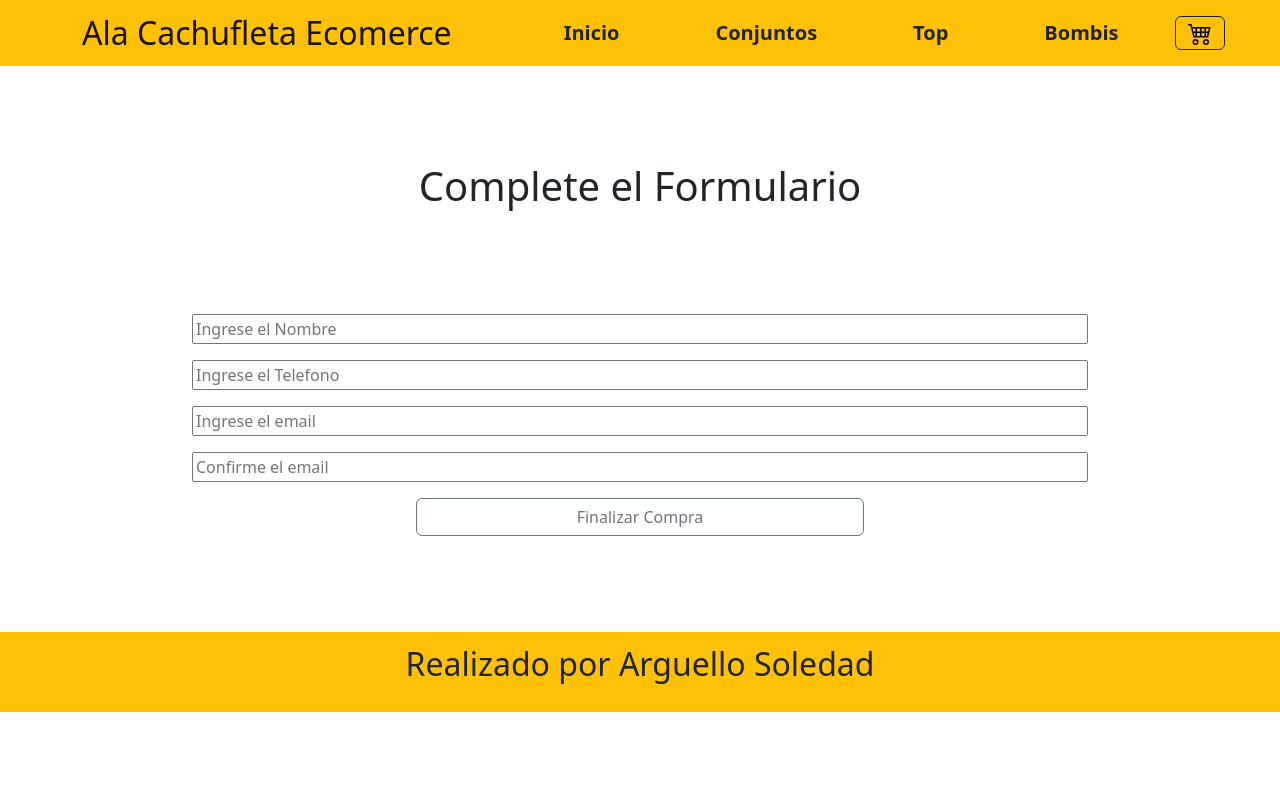
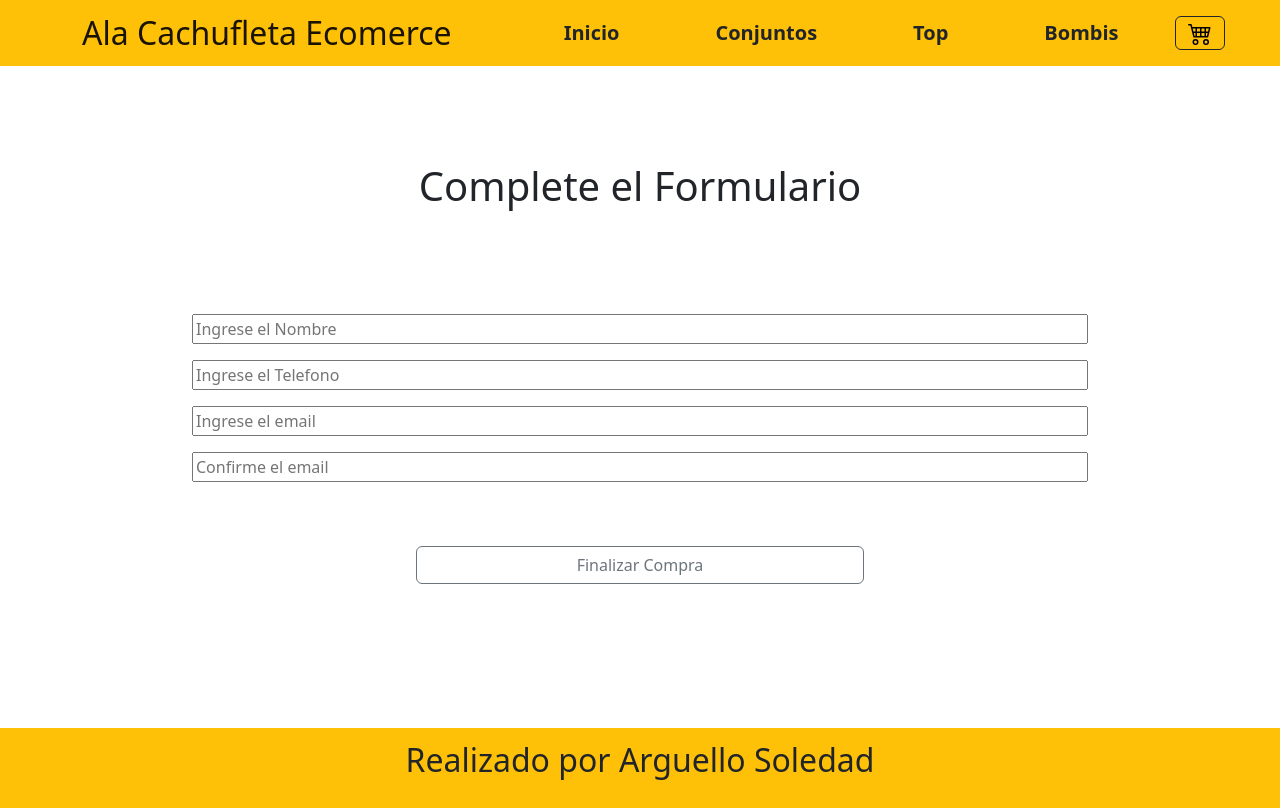
Before and after one commit to sole-arguello/PF-React-ArguelloMariaSoledad, a React (Vite) app in the folder ecomerce/: page /ckeckout in a window 1280 px wide. Built offline with nearby package versions, Linux system fonts and the light colour scheme.

Commit message:
ultima correccion de estilos

```diff
--- a/ecomerce/src/components/CheckoutForm/CheckoutForm.jsx
+++ b/ecomerce/src/components/CheckoutForm/CheckoutForm.jsx
@@ -22,9 +22,9 @@ function CheckoutForm({handleForm, generateOrder, dataForm, errors, validateForm
         <input className="my-2 w-100" onChange={handleForm} type="text" name='email' value={dataForm.email} placeholder='Ingrese el email'/>
 
         {errors && errors.email && <span className="text-danger me-auto">{errors.email}</span>}
-        <input className="my-2 w-100" onChange={handleForm} type="text" name='emailConfirm' value={dataForm.emailConfirm} placeholder='Confirme el email'/>
+        <input className="my-2 w-100 mb-3" onChange={handleForm} type="text" name='emailConfirm' value={dataForm.emailConfirm} placeholder='Confirme el email'/>
 
-        <button className="btn btn-outline-secondary w-50 mt-2" type="submit">Finalizar Compra</button>
+        <button className="btn btn-outline-secondary w-50 my-5 " type="submit">Finalizar Compra</button>
 
       </form>
     </div>
```
